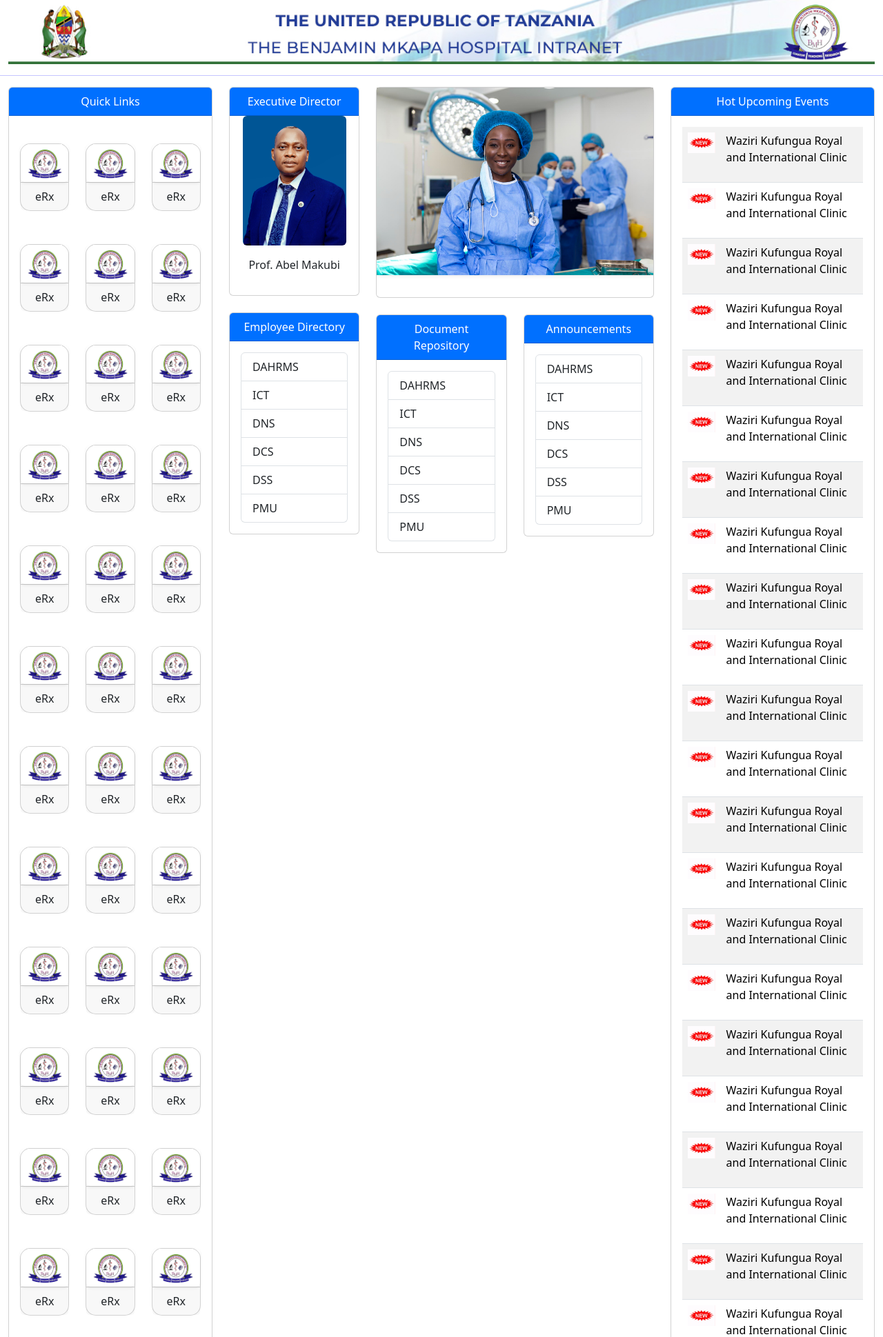
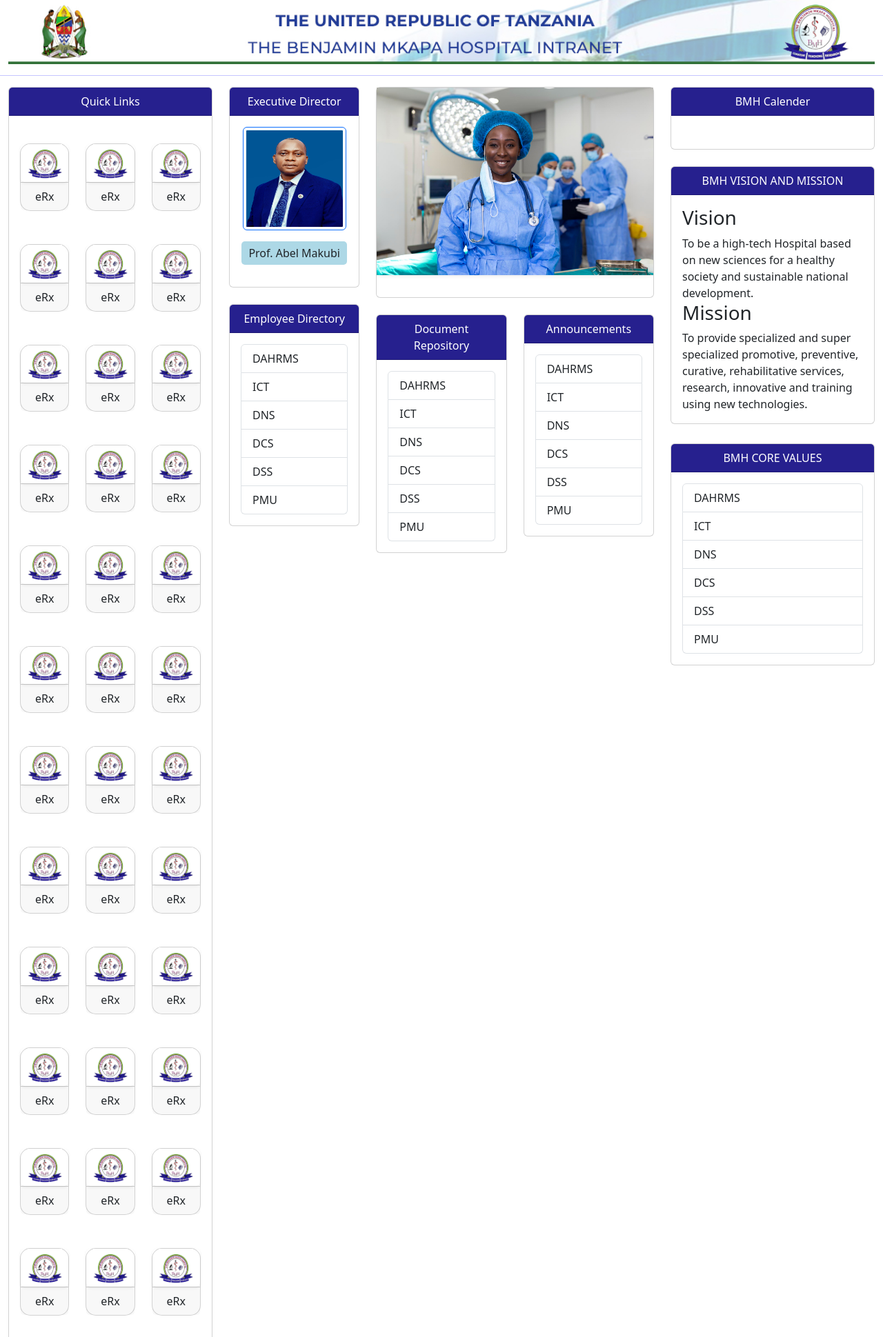
Before and after one commit to BMH-Dev/bmh-intranet, a Django app: page / in a window 1280 px wide. Shown: the top 1939 px of the page at 69% size. Run offline with Django 5.2, Linux system fonts and the light colour scheme.

Commit message:
Interface colors changes

```diff
--- a/bmhIntranetApp/templates/dashboard.html
+++ b/bmhIntranetApp/templates/dashboard.html
@@ -10,7 +10,7 @@
             <div class="col-12 col-md-3">
                 <!----------------- QUICK LINKS card ------------------------------------>
                 <div class="card">
-                    <div class="card-header text-center text-white" style="background-color: #0070ff;">Quick Links</div>
+                    <div class="card-header text-center text-white" style="background-color: #26208E;">Quick Links</div>
                     <div class="card-body">
                         <div class="row">
                             {% for i in numg %}
@@ -29,7 +29,7 @@
                 <!----------------- /QUCK LINKS card ----------------------------------------->
                 <!----------------- ICT SERVICES card ------------------------------------>
                 <div class="card">
-                    <div class="card-header text-center text-white" style="background-color: #0070ff;">ICT Services</div>
+                    <div class="card-header text-center text-white" style="background-color: #26208E;">ICT Services</div>
                     <div class="card-body">
                         <ul class="list-group list-group-light">
                             <li class="list-group-item px-3">ICT  Help Desk</li>
@@ -45,20 +45,41 @@
             <!----------------- EXECUTIVE DIRECTOR col ---------------------------------------->
             <div class="col-12 col-md-2">
                 <!----------------- EXECUTIVE card ------------------------------------>
-                <div class="card" >
-                    <div class="card-header text-center text-white" style="background-color: #0070ff;">Executive Director</div>
+                <!-- <div class="card" >
+                    <div class="card-header text-center text-white" style="background-color: #26208E;">Executive Director</div>
                 <div class="bg-image text-center">
                     <img src="{% static 'images/makubi.jpeg' %}" class="rounded" width="150"/>
                 </div>
                 <div class="card-body text-center">
                     <p>Prof. Abel Makubi</p>
                 </div>
-                </div>
+                </div> -->
+<div class="card">
+    <div class="card-header text-center text-white" style="background-color: #26208E;">
+        Executive Director
+    </div>
+
+    <!-- Added padding between heading and image -->
+    <div class="bg-image text-center pt-3">
+        <!-- Image inside a frame, larger size -->
+        <img src="{% static 'images/makubi.jpeg' %}"
+             class="rounded border border-primary p-1"
+             width="150" height="150" />
+    </div>
+
+    <div class="card-body text-center">
+        <!-- Name with light blue background -->
+        <p style="background-color:  #ADD8E6; display: inline-block; padding: 5px 10px; border-radius: 5px;">
+            Prof. Abel Makubi
+        </p>
+    </div>
+</div>
+
                 <!----------------- /EXECUTIVE card ----------------------------------------->
                 <!----------------- EMPLOYEE DIRECTORY card ------------------------------------>
                 <div class="cadcont py-4">
                     <div class="card">
-                        <div class="card-header text-center text-white" style="background-color: #0070ff;">Employee Directory</div>
+                        <div class="card-header text-center text-white" style="background-color: #26208E;">Employee Directory</div>
                         <div class="card-body">
                             <ul class="list-group list-group-light">
                                 <li class="list-group-item px-3">DAHRMS</li>
@@ -94,7 +115,7 @@
                             <!----------------- DOCUMENT REPOSOTORY card ------------------------------------>
                             <div class="cadcont py-4">
                                 <div class="card">
-                                    <div class="card-header text-center text-white" style="background-color: #0070ff;">Document Repository</div>
+                                    <div class="card-header text-center text-white" style="background-color: #26208E;">Document Repository</div>
                                     <div class="card-body">
                                         <ul class="list-group list-group-light">
                                             <li class="list-group-item px-3">DAHRMS</li>
@@ -115,7 +136,7 @@
                             <!----------------- DOCUMENT REPOSOTORY card ------------------------------------>
                             <div class="cadcont py-4">
                                 <div class="card">
-                                    <div class="card-header text-center text-white" style="background-color: #0070ff;">Announcements</div>
+                                    <div class="card-header text-center text-white" style="background-color: #26208E;">Announcements</div>
                                     <div class="card-body">
                                         <ul class="list-group list-group-light">
                                             <li class="list-group-item px-3">DAHRMS</li>
@@ -140,7 +161,7 @@
             <div class="col-12 col-md-3">
                 <!----------------- / card ------------------------------------>
                 <div class="card" >
-                    <div class="card-header text-center text-white" style="background-color: #0070ff;">Hot Upcoming Events</div>
+                    <div class="card-header text-center text-white" style="background-color: #26208E;">BMH Calender</div>
                     <div class="card-body">
                         <!---EVENTS-->
                         <div class="table-responsive">
@@ -149,7 +170,7 @@
                                 </thead>
 
                                     <tbody>
-                                        {% for i in numg %}
+                                        <!-- {% for i in numg %}
                                             <tr>
                                                 <td><img
                                                     src="{% static 'images/new.gif'%}"
@@ -161,28 +182,29 @@
                                                     <p>Waziri Kufungua Royal and International Clinic</p>
                                                 </td>
                                             </tr>
-                                        {% endfor %}
+                                        {% endfor %} -->
                                     </tbody>
                             </table>
                         </div>
                         <!---/EVENTS-->
                     </div>
-                    <div class="card-footer text-center"><a href="#">View More</a> <i class="fa fa-chevron-right" style="color: #0070ff;"></i></div>
+                    <!-- <div class="card-footer text-center"><a href="#">View More</a> <i class="fa fa-chevron-right" style="color: #26208E;"></i></div> -->
                 </div>
                 <!----------------- END OF UPCOMING EVENTS /card ----------------------------------------->
                 <!----------------- BMH VISION AND MISSION card ------------------------------------>
                 <div class="cadcont py-4">
                     <div class="card">
-                        <div class="card-header text-center" style="background-color: #F8F9FA; color: #000000;">BMH VISION AND MISSION</div>
+                        <div class="card-header text-center text-white" style="background-color: #26208E; color: #000000;">BMH VISION AND MISSION</div>
                         <div class="card-body">
-                            <ul class="list-group list-group-light">
-                                <li class="list-group-item px-3">DAHRMS</li>
-                                <li class="list-group-item px-3">ICT</li>
-                                <li class="list-group-item px-3">DNS</li>
-                                <li class="list-group-item px-3">DCS</li>
-                                <li class="list-group-item px-3">DSS</li>
-                                <li class="list-group-item px-3">PMU</li>
-                            </ul>
+                            <div class="h3">Vision</div>
+                          <div class="p">
+                            To be a high-tech Hospital based on new sciences for a healthy society and sustainable national development.
+                          </div>
+
+                          <div class="h3">Mission</div>
+                          <div class="p">
+                         To provide specialized and super specialized promotive, preventive, curative, rehabilitative services, research, innovative and training using new technologies.
+                          </div>
                         </div>
                     </div>
                 </div>
@@ -190,7 +212,7 @@
                  <!----------------- BMH CORE VALUES card ------------------------------------>
                 <div class="cadcont py-1">
                     <div class="card">
-                        <div class="card-header text-center" style="background-color: #F8F9FA; color: #000000;">BMH CORE VALUES</div>
+                        <div class="card-header text-center text-white" style="background-color: #26208E; color: #000000;">BMH CORE VALUES</div>
                         <div class="card-body">
                             <ul class="list-group list-group-light">
                                 <li class="list-group-item px-3">DAHRMS</li>
```
